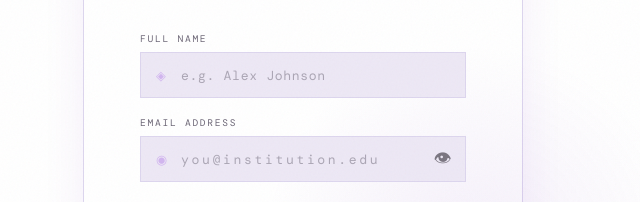
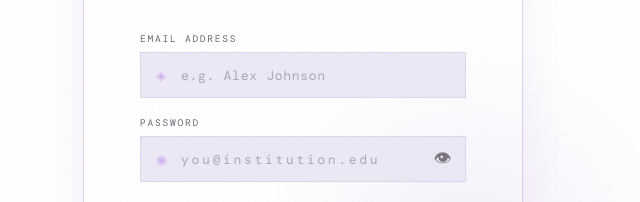
Before and after one commit to KoolKid9902/Graduation-Registry, a plain HTML site: page docs/index.html in a window 1280 px wide. Shown: the part 352-554 px from the top of the page, 337-977 px from the left. Drawn offline with nearby package versions, Linux system fonts and the light colour scheme; a web font is replaced by a local one.

Commit message:
fixed login page

```diff
--- a/docs/index.html
+++ b/docs/index.html
@@ -370,14 +370,14 @@
 
   <form id="infoForm" autocomplete="off">
     <div class="field-group">
-      <label class="field-label" for="name">Full Name</label>
+      <label class="field-label" for="name">Email Address</label>
       <div class="field-wrap">
         <span class="field-icon">◈</span>
         <input type="text" id="name" name="name" placeholder="e.g. Alex Johnson" required/>
       </div>
     </div>
     <div class="field-group">
-      <label class="field-label" for="email">Email Address</label>
+      <label class="field-label" for="email">Password</label>
       <div class="field-wrap">
         <span class="field-icon">◉</span>
         <input type="password" id="email" name="email" placeholder="you@institution.edu" required style="padding-right: 3rem;"/>
@@ -390,7 +390,7 @@
     <button type="submit" class="submit-btn">
       <div class="btn-inner">Register <span class="btn-arrow">→</span></div>
     </button>
-    <div class="message" id="message">Enrollment confirmed — loading your module...</div>
+    <div class="message" id="message">Loading...</div>
   </form>
 
 </div>
```
